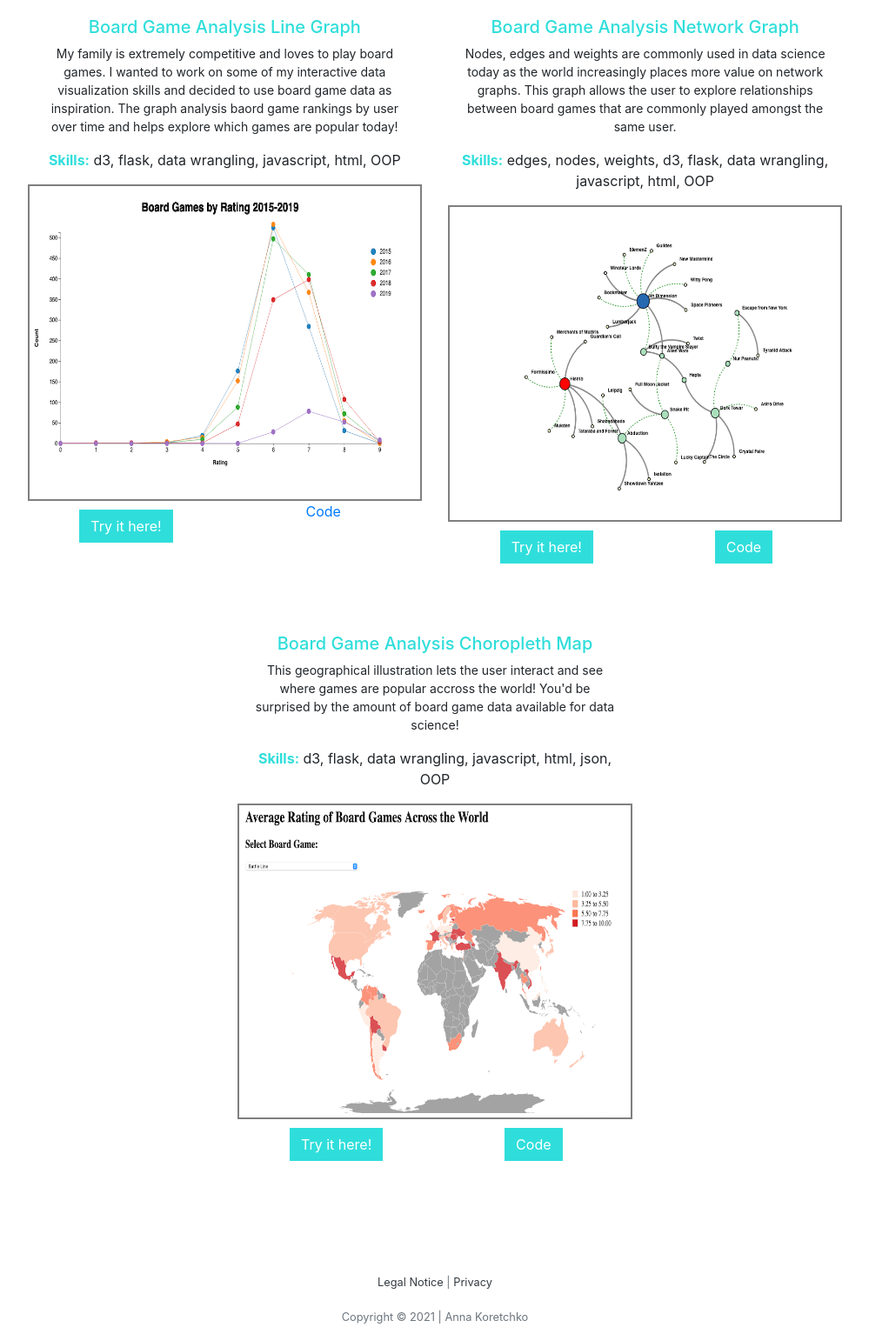
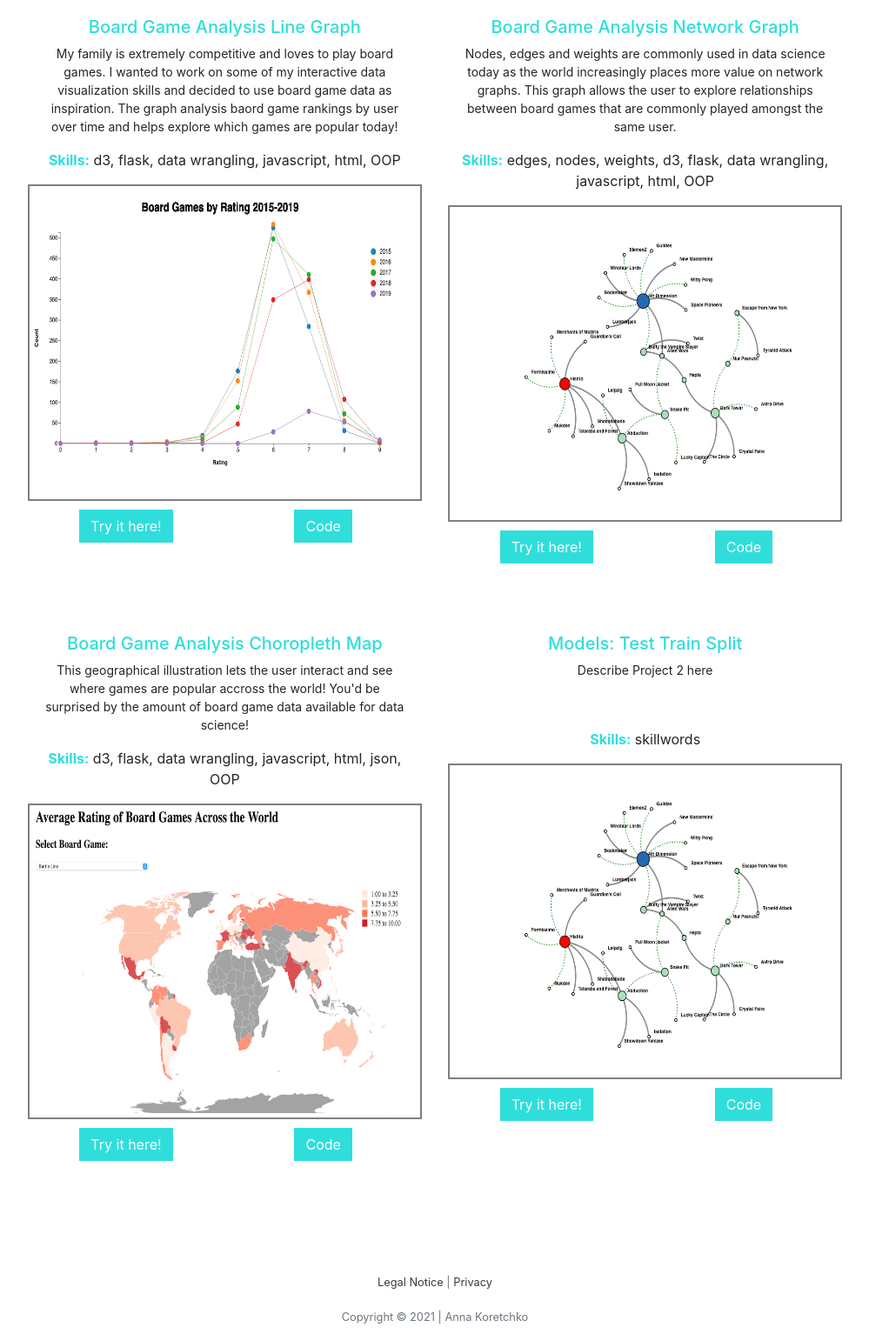
Before and after one commit to annakoretchko/personal-website, a Flask app: page /portfolio in a window 1280 px wide. Shown: the part 1403-2937 px from the top of the page at 87% size, without its empty margins (140-1139 px from the left). Run offline with Flask 2, Linux system fonts and the light colour scheme; parts of the project's set-up code (start-up, migrations or seed data) failed here and were passed over; some libraries are stand-ins or nearby versions.

Commit message:
fixed button issue

```diff
--- a/templates/portfolio.html
+++ b/templates/portfolio.html
@@ -116,7 +116,7 @@
                             </div>
 
                             <div class="col-6 text-center">
-                                <a target="_blank" href="https://github.com/annakoretchko/board-game-analysis class="button btn portfolio-btn rounded-0">Code</a>
+                                <a target="_blank" href="https://github.com/annakoretchko/board-game-analysis" class="button btn portfolio-btn rounded-0">Code</a>
                             </div>
 
                         </div>
@@ -195,7 +195,35 @@
                         </div>
                     </div>
 
+                            <div class="col-12 col-md-5">
+                                <div class="text-center">
+                                    <a target="_blank" class="title-link" href="https://github.com/annakoretchko"><h5>Models: Test Train Split</h5></a>
+                                    <p class="project-des">
+                                        Describe Project 2 here
+                                    </p>
+                                    <p class="skills-port">
+                                        <span class="bold">Skills:</span> skillwords
+                                    </p>
+                                </div>
+                                <div class="row">
+                                    <a target="_blank" href="/graph">
+                                        <div class='img4'></div>
+                                        <img class="portfolio-img" src="/static/img/network_graph.png">
+                                        <div class='img4'></div>
+                                    </a>
+                                </div>
+                                <div class="row">
 
+                                    <div class="col-6 text-center">
+                                        <a target="_blank" href="/graph" class="button btn portfolio-btn rounded-0">Try it here!</a>
+                                    </div>
+
+                                    <div class="col-6 text-center">
+                                        <a target="_blank" href="https://github.com/annakoretchko" class="button btn portfolio-btn rounded-0">Code</a>
+                                    </div>
+
+                                </div>
+                            </div>
 
                 </div>
 
```
